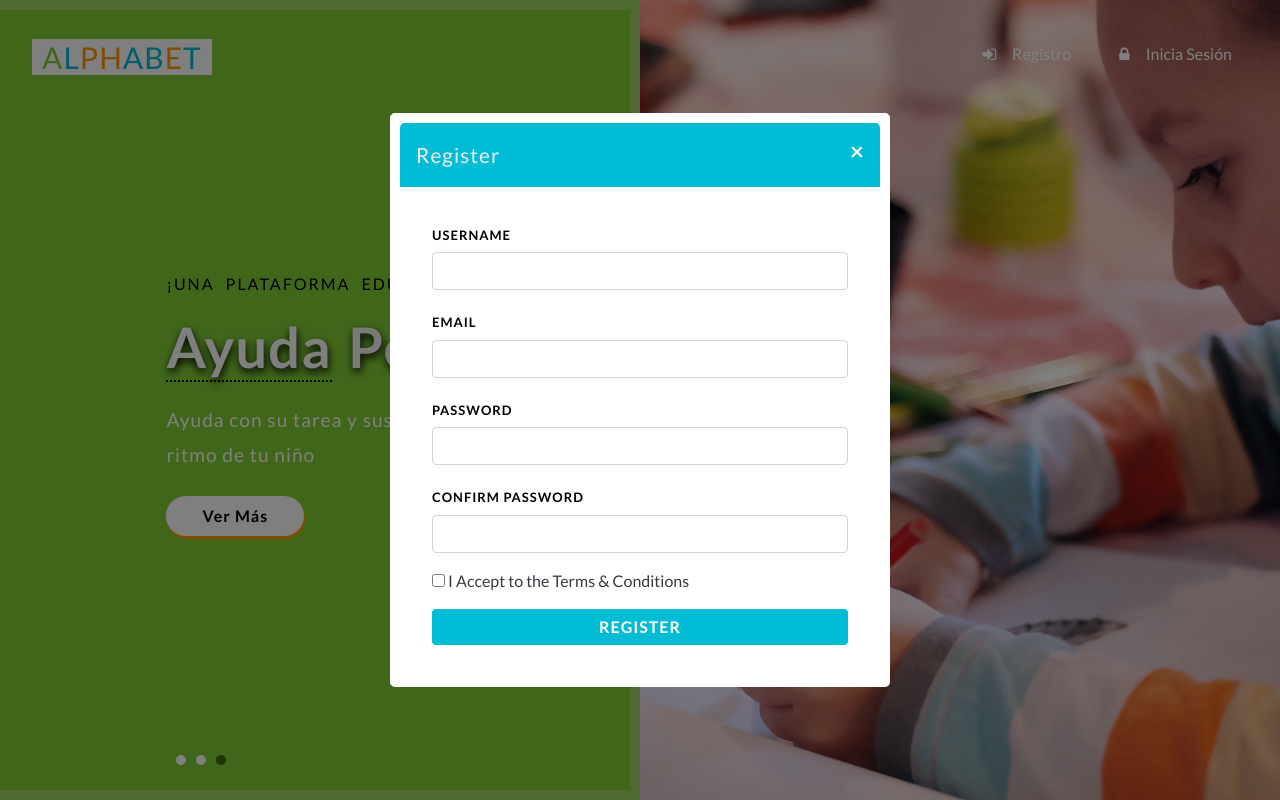
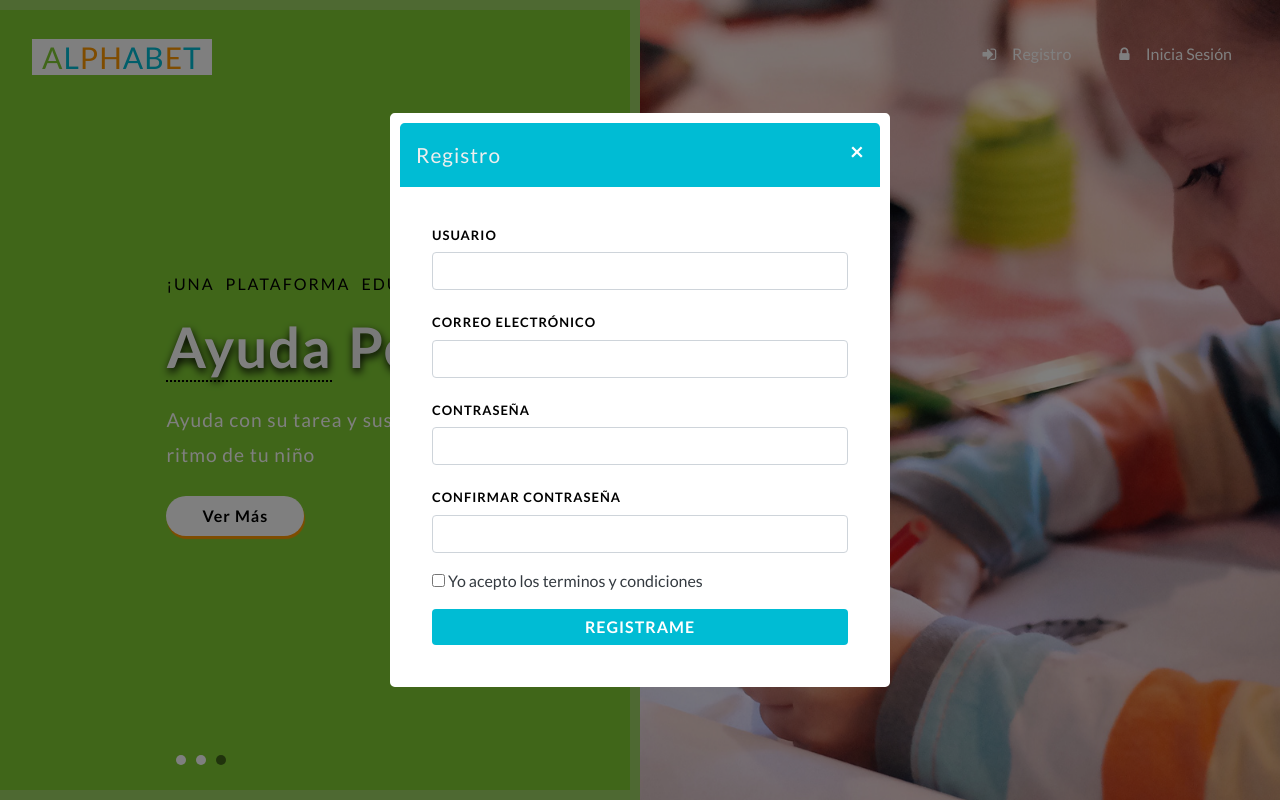
Before and after one commit to adrisparkle/alphabet, a plain HTML site: page web/index.html in a window 1280 px wide. Both pictures are taken after a click on the button "Registro". Shown: the top 800 px of the page. Drawn offline with Linux system fonts and the light colour scheme.

Commit message:
Correccion de login y registro

```diff
--- a/web/index.html
+++ b/web/index.html
@@ -635,7 +635,7 @@ License URL: http://creativecommons.org/licenses/by/3.0/
         <div class="modal-dialog modal-dialog-centered" role="document">
             <div class="modal-content modal-bg">
                 <div class="modal-header">
-                    <h5 class="modal-title" id="exampleModalLabel">Signin</h5>
+                    <h5 class="modal-title" id="exampleModalLabel">Inicia Sesión</h5>
                     <button type="button" class="close" data-dismiss="modal" aria-label="Close">
                         <span aria-hidden="true">&times;</span>
                     </button>
@@ -643,31 +643,31 @@ License URL: http://creativecommons.org/licenses/by/3.0/
                 <div class="modal-body">
                     <form action="#" method="post" class="p-sm-3">
                         <div class="form-group">
-                            <label for="recipient-name" class="col-form-label">Username</label>
+                            <label for="recipient-name" class="col-form-label">Usuario</label>
                             <input type="text" class="form-control" placeholder="" name=" name" id="recipient-name"
                                 required="">
                         </div>
                         <div class="form-group">
-                            <label for="password" class="col-form-label">Password</label>
+                            <label for="password" class="col-form-label">Contraseña</label>
                             <input type="password" class="form-control" placeholder="" name="Password" id="password"
                                 required="">
                         </div>
                         <div class="right-w3l">
-                            <input type="submit" class="form-control bg-theme1" value="Login">
+                            <input type="submit" class="form-control bg-theme1" value="Ingresar">
                         </div>
                         <div class="row sub-w3l my-3">
                             <div class="col-sm-6 sub-w3_pvt">
                                 <input type="checkbox" id="brand1" value="">
                                 <label for="brand1" class="text-dark">
-                                    <span></span>Remember me?</label>
+                                    <span></span>¿Recuerdame?</label>
                             </div>
                             <div class="col-sm-6 forgot-w3l text-sm-right">
-                                <a href="#" class="text-secondary">Forgot Password?</a>
+                                <a href="#" class="text-secondary">Olvidaste la contraseña?</a>
                             </div>
                         </div>
-                        <p class="text-center">Don't have an account?
+                        <p class="text-center">¿No tienes una cuenta?
                             <a href="#" data-toggle="modal" data-target="#exampleModal1" class="text-secondary">
-                                Register Now</a>
+                                Registrate</a>
 
                         </p>
                     </form>
@@ -682,7 +682,7 @@ License URL: http://creativecommons.org/licenses/by/3.0/
         <div class="modal-dialog modal-dialog-centered" role="document">
             <div class="modal-content">
                 <div class="modal-header">
-                    <h5 class="modal-title" id="exampleModalLabel1">Register</h5>
+                    <h5 class="modal-title" id="exampleModalLabel1">Registro</h5>
                     <button type="button" class="close" data-dismiss="modal" aria-label="Close">
                         <span aria-hidden="true">&times;</span>
                     </button>
@@ -690,22 +690,22 @@ License URL: http://creativecommons.org/licenses/by/3.0/
                 <div class="modal-body modal-bg">
                     <form action="#" method="post" class="p-sm-3">
                         <div class="form-group">
-                            <label for="recipient-name" class="col-form-label">Username</label>
+                            <label for="recipient-name" class="col-form-label">Usuario</label>
                             <input type="text" class="form-control" placeholder="" name=" name" id="recipient-rname"
                                 required="">
                         </div>
                         <div class="form-group">
-                            <label for="recipient-email" class="col-form-label">Email</label>
+                            <label for="recipient-email" class="col-form-label">Correo electrónico</label>
                             <input type="email" class="form-control" placeholder="" name="Email" id="recipient-email"
                                 required="">
                         </div>
                         <div class="form-group">
-                            <label for="password1" class="col-form-label">Password</label>
+                            <label for="password1" class="col-form-label">Contraseña</label>
                             <input type="password" class="form-control" placeholder="" name="Password" id="password1"
                                 required="">
                         </div>
                         <div class="form-group">
-                            <label for="password2" class="col-form-label">Confirm Password</label>
+                            <label for="password2" class="col-form-label">Confirmar contraseña</label>
                             <input type="password" class="form-control" placeholder="" name="Confirm Password" id="password2"
                                 required="">
                         </div>
@@ -713,11 +713,11 @@ License URL: http://creativecommons.org/licenses/by/3.0/
                             <div class="sub-w3_pvt">
                                 <input type="checkbox" id="brand2" value="">
                                 <label for="brand2" class="mb-3 text-dark">
-                                    <span></span>I Accept to the Terms & Conditions</label>
+                                    <span></span>Yo acepto los terminos y condiciones</label>
                             </div>
                         </div>
                         <div class="right-w3l">
-                            <input type="submit" class="form-control bg-theme1" value="Register">
+                            <input type="submit" class="form-control bg-theme1" value="Registrame">
                         </div>
                     </form>
                 </div>
```
